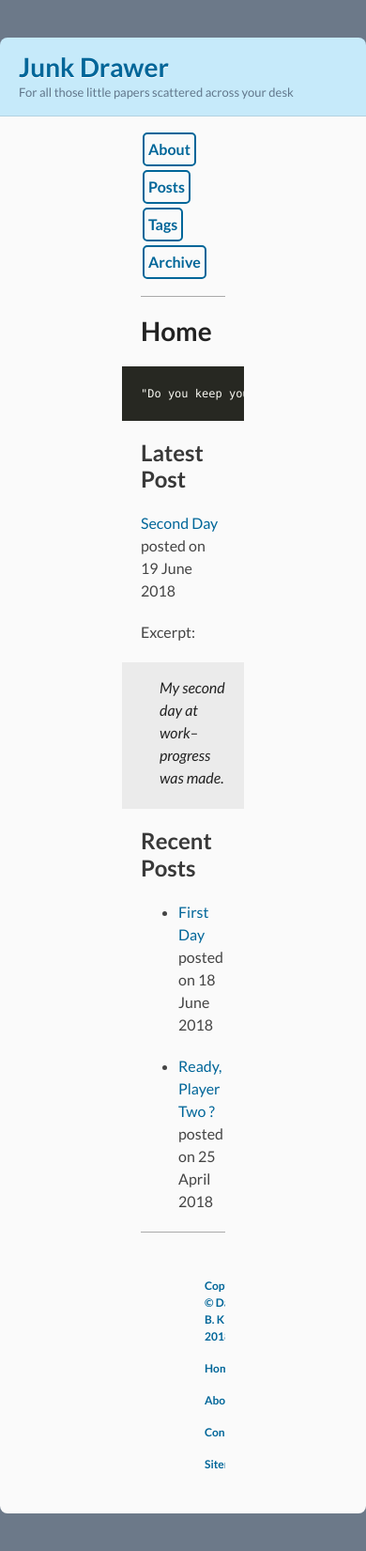
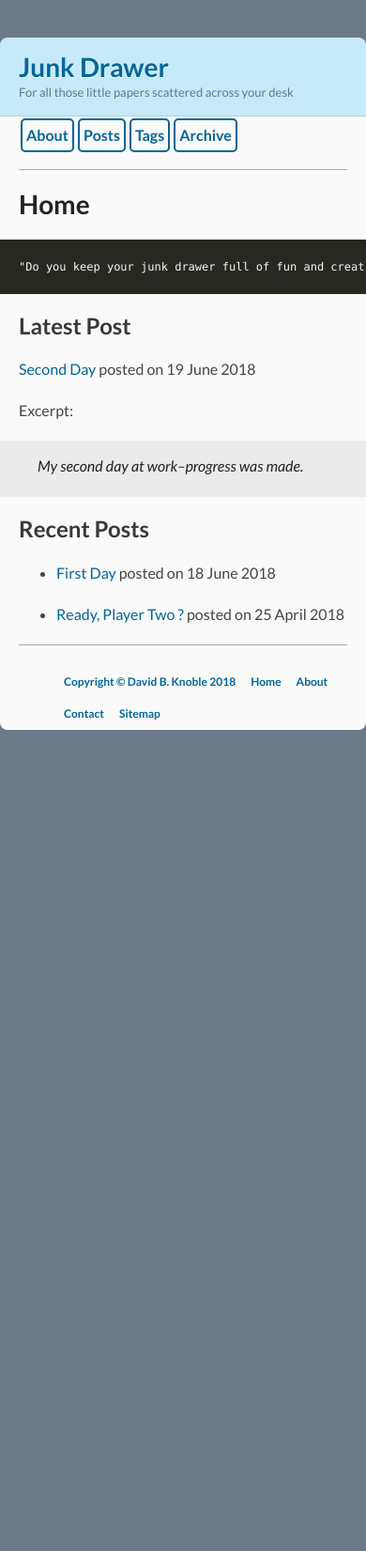
Before and after one commit to benknoble/benknoble.github.io, a Jekyll site: the page built from index.md, in a window 390 px wide. Shown: the whole page at 94% size. Built offline with Jekyll 4.4.1, drawn with Linux system fonts in a browser that asks for light colours; after the commit the page ends 900 px from its top, so only the background shows below that.

Commit message:
Fix mobile width issues.
Using a lot of padding in section is what bit me on mobile. I thought it
was the media queries, but it wasn't. I removed the code that didn't do
anything.

```diff
--- a/assets/css/styles.scss
+++ b/assets/css/styles.scss
@@ -271,51 +271,14 @@
 }
 
 @media print, screen and (max-width: 740px) {
-  body {
-    padding: 0;
-  }
 
   .wrapper {
-    -webkit-border-radius: 0;
-    -moz-border-radius: 0;
-    -ms-border-radius: 0;
-    -o-border-radius: 0;
-    border-radius: 0;
-    -webkit-box-shadow: none;
-    -moz-box-shadow: none;
-    box-shadow: none;
     width: 100%;
   }
 
-  footer {
-    -webkit-border-radius: 0;
-    -moz-border-radius: 0;
-    -ms-border-radius: 0;
-    -o-border-radius: 0;
-    border-radius: 0;
-    padding: 20px;
-    width: auto;
+  section {
+      padding: 0 20px
   }
-  footer p {
-    float: none;
-    margin: 0;
-  }
-
-  footer p + p {
-    float: none;
-  }
-
-}
-
-@media print, screen and (max-width:580px) {
-  header ul {
-    display: none;
-  }
-
-  header p {
-    width: 100%;
-  }
-
 }
 
 .tags {
```
